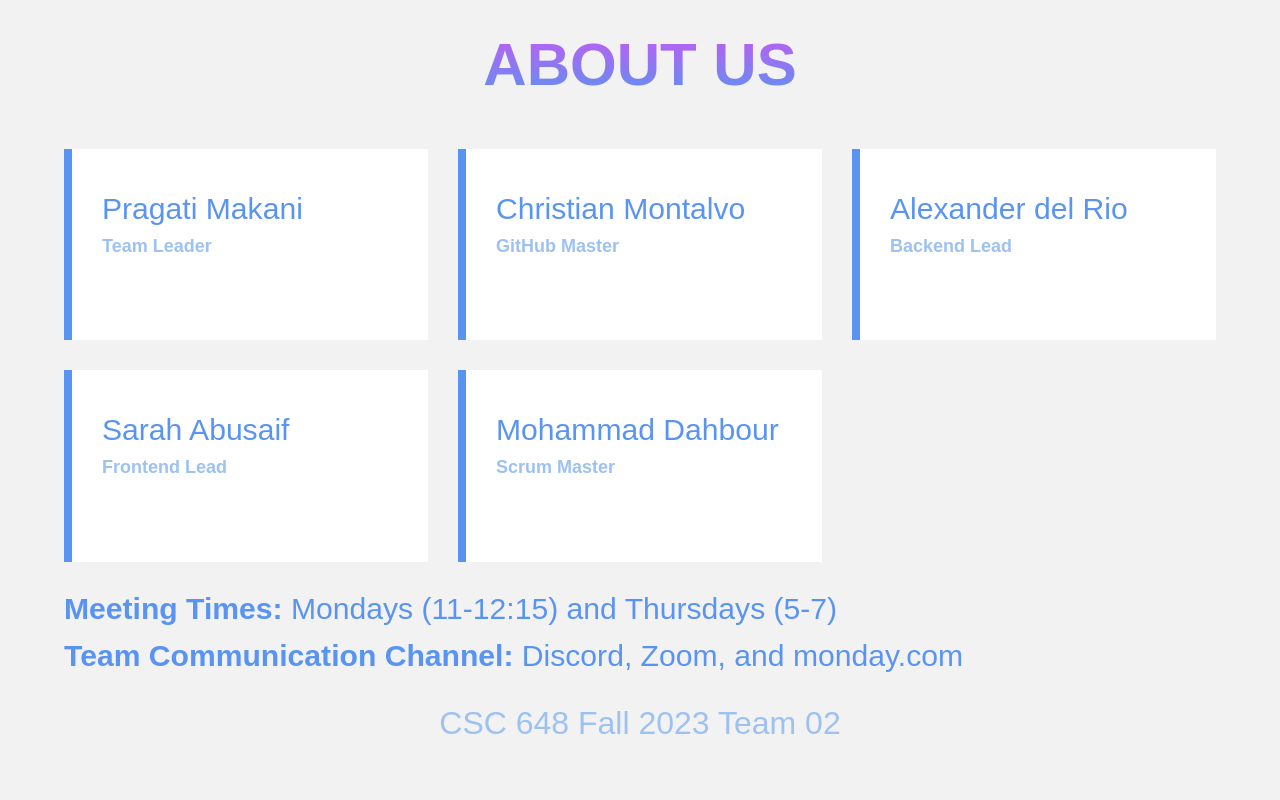
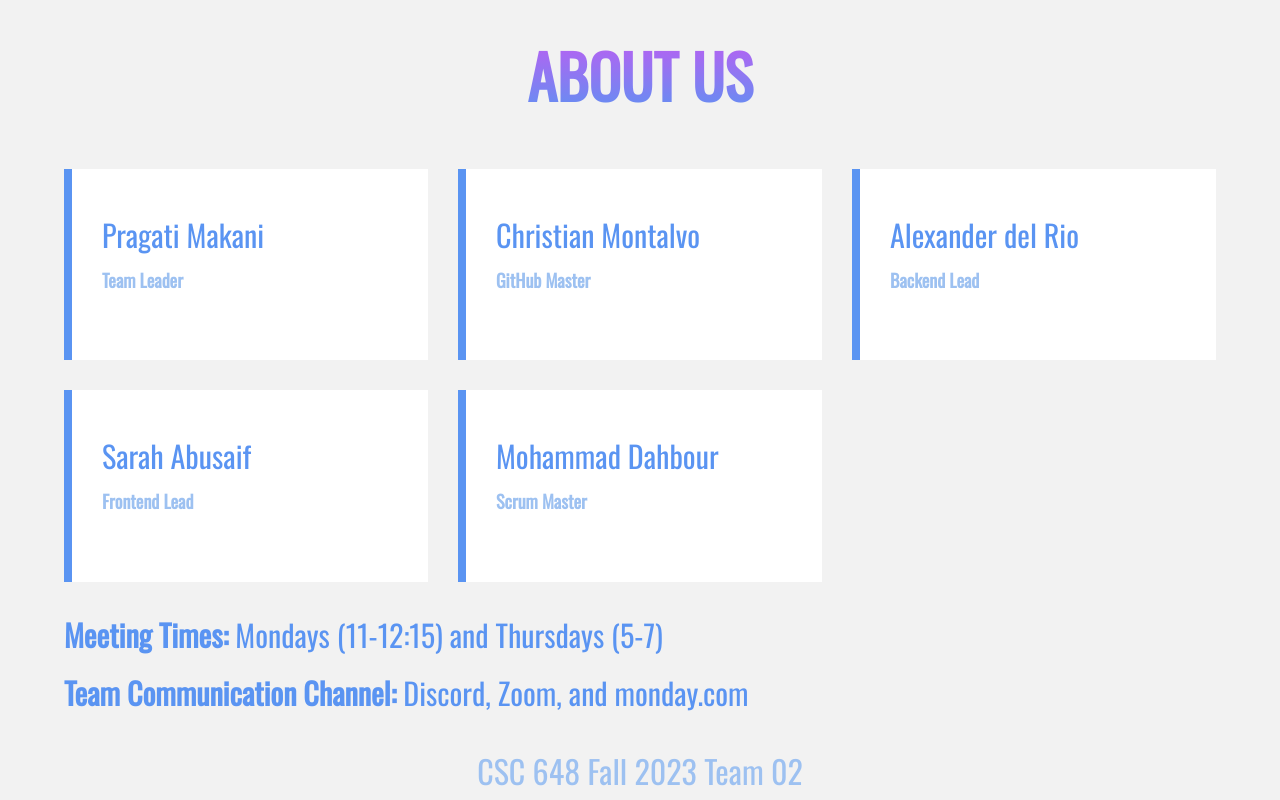
Before and after one commit to MoeD02/Ensight-Film-Review-App, a Django app: page / in a window 1280 px wide. Run offline with Django 4.2, Linux system fonts and the light colour scheme; some web fonts are replaced.

Commit message:
updated font path

```diff
--- a/application/tempsite/about/static/about/style.css
+++ b/application/tempsite/about/static/about/style.css
@@ -1,6 +1,8 @@
 @font-face {
     font-family: 'Oswald';
-    src: url('fonts/Oswald-Regular.ttf') format('truetype');
+    src:
+    local('./Oswald-Regular.ttf'),
+    url('Oswald-Regular.ttf') format('truetype');
 }
 
 html {
```
